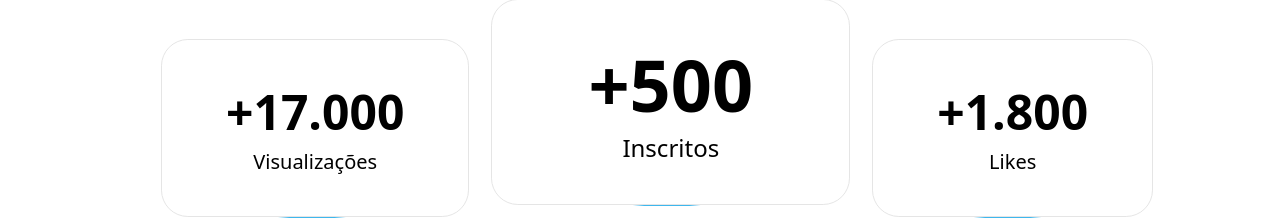
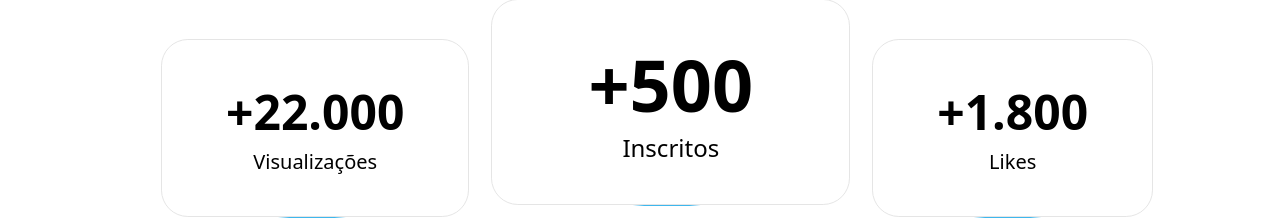
Before and after one commit to GabrielHonegger/new-portifolio, a Next.js app: page / in a window 1280 px wide. Shown: the part 3622-3842 px from the top of the page. Built offline with nearby package versions, Linux system fonts and the light colour scheme.

Commit message:
Update Channel.tsx

```diff
--- a/src/components/Channel.tsx
+++ b/src/components/Channel.tsx
@@ -25,7 +25,7 @@ const Channel = () => {
                     borderRadius="1.75rem"
                     className="bg-white px-24 md:px-16 py-10 flex flex-col dark:bg-slate-900 text-black dark:text-white border-neutral-200 dark:border-slate-800"
                     >
-                    <h2 className='text-4xl md:text-5xl font-bold mt-2'>+17.000</h2>
+                    <h2 className='text-4xl md:text-5xl font-bold mt-2'>+22.000</h2>
                     <h3 className='text-xl mt-3 text-center'>Visualizações</h3>
                 </Button>
             </div>
```
